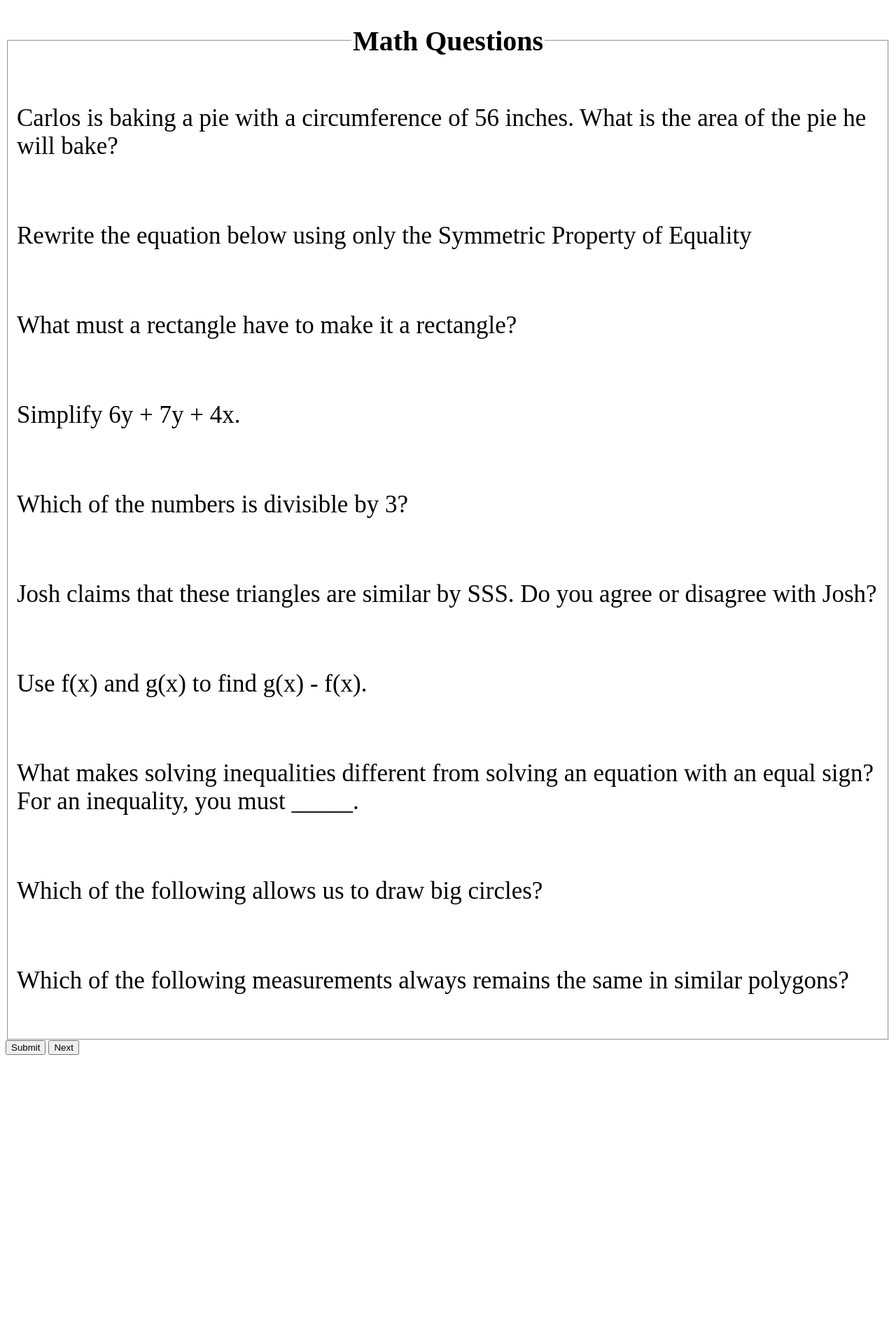
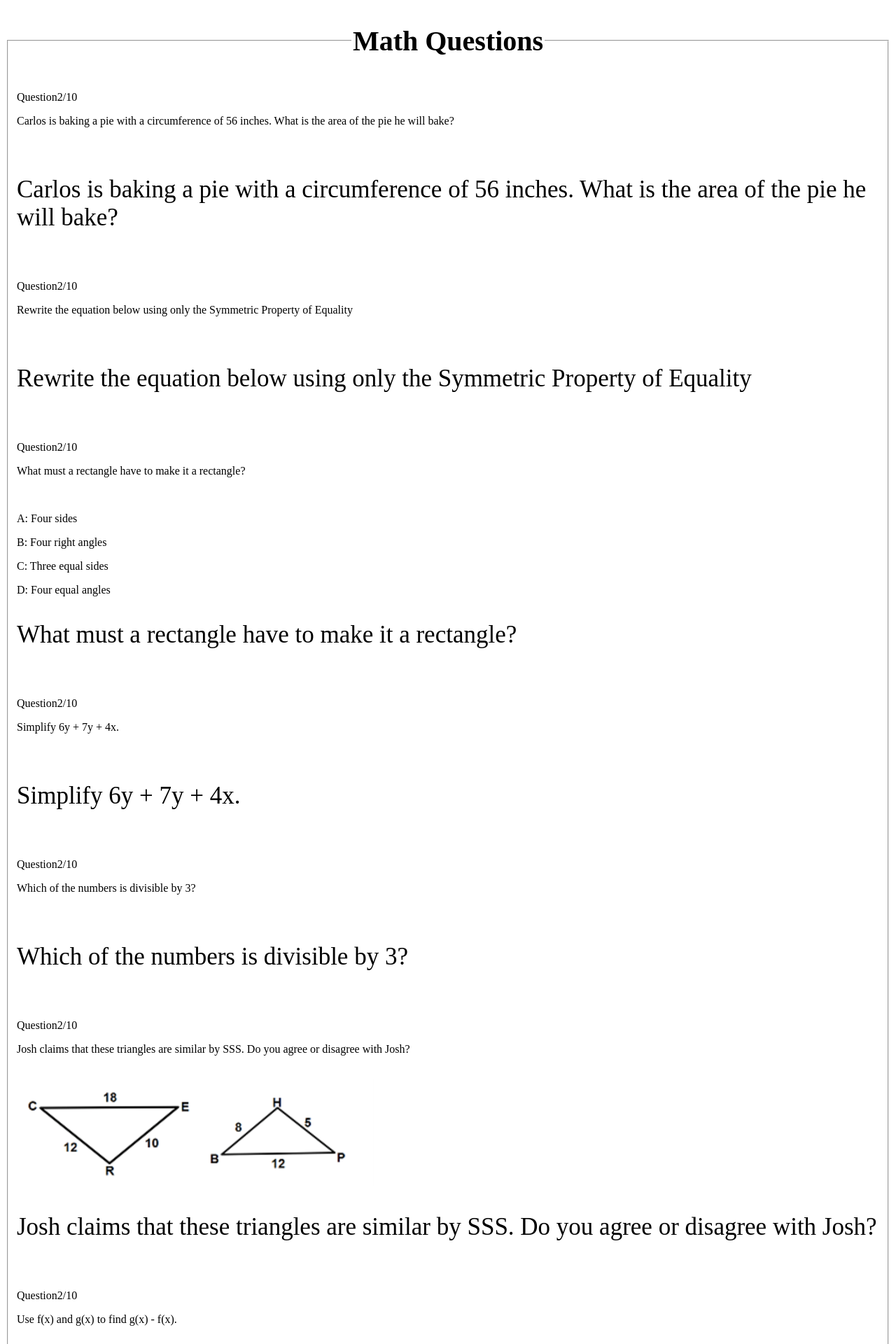
Before and after one commit to electricman991/educational_web_app, a Django app: page /polls/1/ in a window 1280 px wide. Shown: the top 1920 px of the page at 70% size. Before the commit the page ends 1507 px from the top, so only its background shows below. Run offline with Django 4.2, Linux system fonts and the light colour scheme; data comes from the database, SQL or seed files in the repository.

Commit message:
added to detail html

```diff
--- a/quiz/polls/templates/polls/detail.html
+++ b/quiz/polls/templates/polls/detail.html
@@ -14,16 +14,39 @@
         <fieldset>
             <legend id="topic"><h1 id="topic">{{ subject.subject_text }}</h1></legend>
             {% if error_message %}<p><strong>{{ error_message }}</strong></p>{% endif %}
+            {% with count=1 %}
+
             {% for choice in subject.question_set.all %}
 
+                {% with count=count|add:1 %}
+
+                <p>Question{{ count }}/10</p>
+
                 <!--<input type="radio" name="answer_choice" id="answer_choice{{ forloop.counter }}" value="{{ answer.id }}">-->
+                <p>{{ choice.question_text }}</p><br>
+
+                {% if choice.question_text == "What must a rectangle have to make it a rectangle?"%}
+                    <p>A: Four sides</p>
+                    <p>B: Four right angles</p>
+                    <p>C: Three equal sides</p>
+                    <p>D: Four equal angles</p>
+                {% elif choice.question_text == "Josh claims that these triangles are similar by SSS. Do you agree or disagree with Josh?"%}
+                    <img src="/static/Triangles.png" alt="Triangles">
+
+                {% elif choice.question_text == "Use f(x) and g(x) to find g(x) - f(x)."%}
+                    <p>Here, f(x) = -x + 5 and g(x) = 3x + 2.</p>
+                {% endif %}
                 <p id="questions">{{ choice.question_text }}</p><br>
 
                 {% for answer in choice.answer_set.all %}
                     <input type="radio" name="choice" id="choice{{ forloop.counter }}" value="{{ choice.id }}">
+                    <label for="choice{{ forloop.counter }}">{{ answer.answer_text }}</label><br>
                     <label id="answers" for="choice{{ forloop.counter }}">{{ answer.answer_text }}</label><br>
                 {% endfor %}
+                {% endwith %}
             {% endfor %}
+
+            {% endwith %}
         </fieldset>
         <input type="submit" value="Submit">
         <input type="submit" value="Next">
```
